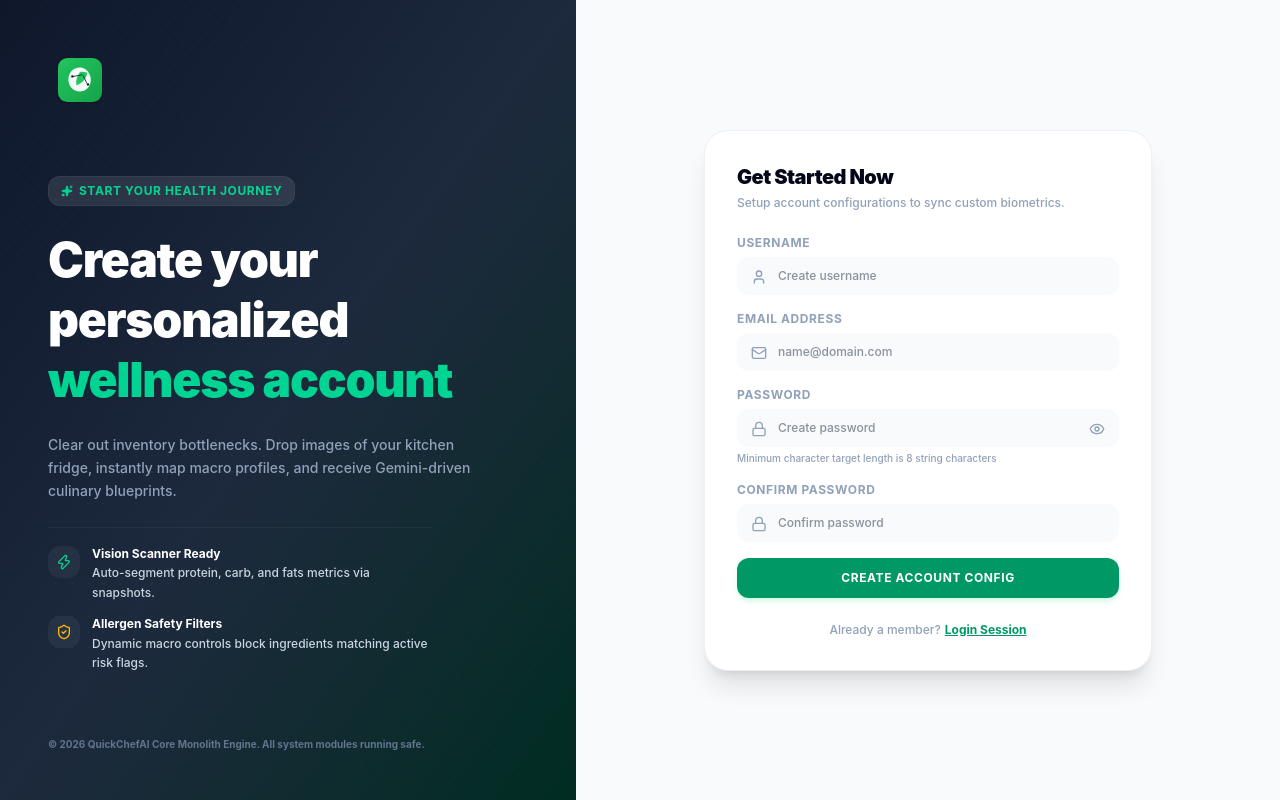
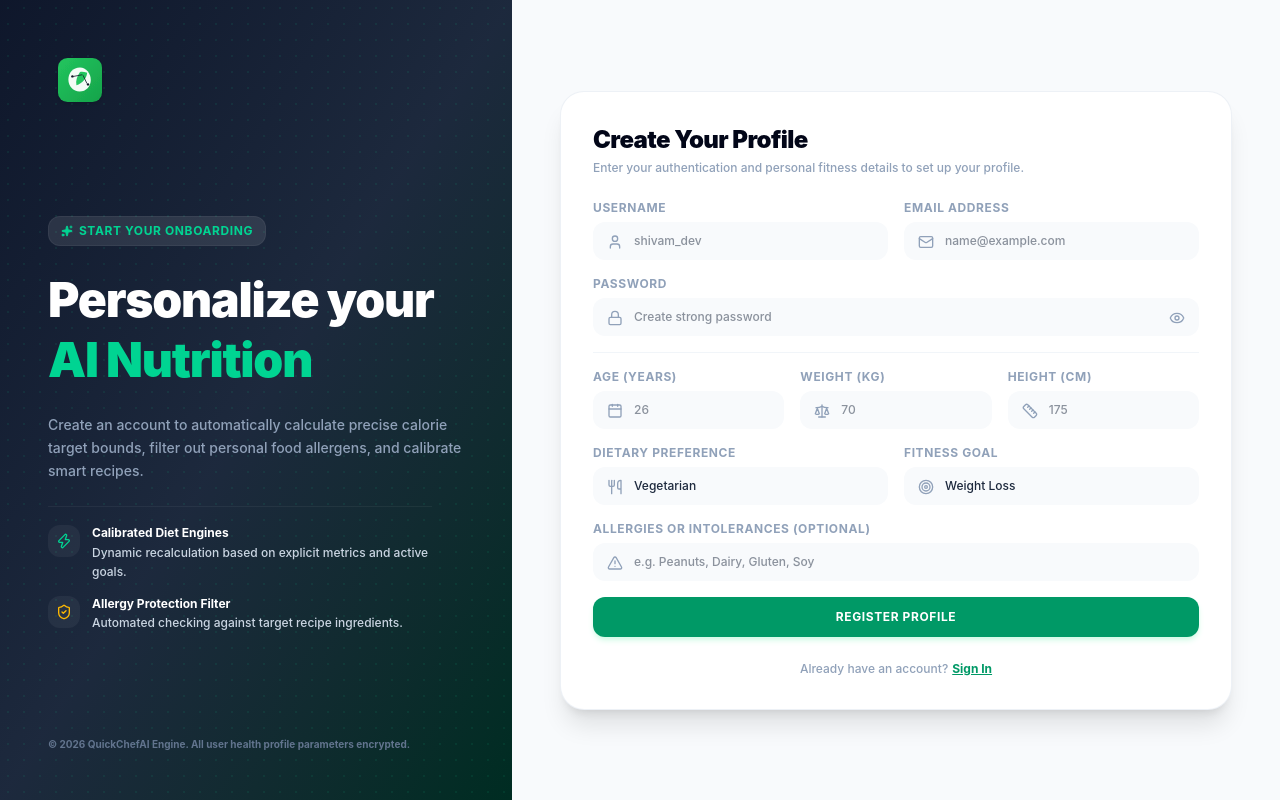
Before and after one commit to shivam-dev-stack/HQ-Nutrition-AI, a Next.js app: page / in a window 1280 px wide. Built offline with nearby package versions, Linux system fonts and the light colour scheme.

Commit message:
ui cleaned

```diff
--- a/app/dashboard/page.tsx
+++ b/app/dashboard/page.tsx
@@ -32,9 +32,9 @@ export default function DashboardPage() {
         setProfileData(data);
 
         // Dynamic Setup Configuration Redirect Gate
-        if (!data.name || !data.age || !data.weight || !data.height || !data.activity_level) {
-          router.push("/dashboard/profile");
-        }
+        // if (!data.name || !data.age || !data.weight || !data.height || !data.activity_level) {
+        //   router.push("/dashboard/profile");
+        // }
       } catch (error) {
         console.error("Profile fetch failed:", error);
       }
--- a/app/signup/page.tsx
+++ b/app/signup/page.tsx
@@ -3,11 +3,27 @@
 import React, { useState } from "react";
 import { useRouter } from "next/navigation";
 import Link from "next/link";
-import { Sparkles, ArrowRight, ShieldCheck, Zap, Lock, Mail, User, Eye, EyeOff, Loader2 } from "lucide-react";
+import {
+  Sparkles,
+  ShieldCheck,
+  Zap,
+  Lock,
+  User,
+  Eye,
+  EyeOff,
+  Loader2,
+  Mail,
+  Scale,
+  Ruler,
+  Calendar,
+  Utensils,
+  AlertTriangle,
+  Target
+} from "lucide-react";
 import Logo from "@/src/components/logo";
 import api from "@/src/lib/api";
 
-export default function SignupPage() {
+export default function RegisterPage() {
   const router = useRouter();
   const [showPassword, setShowPassword] = useState(false);
   const [authError, setAuthError] = useState("");
@@ -17,10 +33,17 @@ export default function SignupPage() {
     username: "",
     email: "",
     password: "",
-    confirmPassword: "",
+    age: "",
+    weight: "",
+    height: "",
+    diet_preference: "veg",
+    allergies: "",
+    goal: "weight_loss",
   });
 
-  const handleChange = (e: React.ChangeEvent<HTMLInputElement>) => {
+  const handleChange = (
+    e: React.ChangeEvent<HTMLInputElement | HTMLSelectElement | HTMLTextAreaElement>
+  ) => {
     setFormData({
       ...formData,
       [e.target.name]: e.target.value,
@@ -30,23 +53,24 @@ export default function SignupPage() {
 
   const handleSubmit = async (e: React.FormEvent<HTMLFormElement>) => {
     e.preventDefault();
-    if (formData.password !== formData.confirmPassword) {
-      setAuthError("Passwords do not match!");
-      return;
-    }
-
     try {
       setIsLoading(true);
-      const payload = {
-        username: formData.username,
-        email: formData.email,
-        password: formData.password,
-      };
-      const response = await api.post("/api/register/", payload);
-      console.log("Signup successful:", response.data);
+
+      // API request body formatted with demographic & dietary profile fields
+      const response = await api.post("/api/register/", {
+        ...formData,
+        age: Number(formData.age),
+        weight: Number(formData.weight),
+        height: Number(formData.height),
+      });
+
+      console.log("Registration successful:", response.data);
       router.push("/login");
     } catch (error: any) {
-      setAuthError(error.response?.data?.message || "Registration failed. Try again.");
+      console.error("Registration failed:", error);
+      setAuthError(
+        error.response?.data?.detail || "Registration failed. Please check your details."
+      );
     } finally {
       setIsLoading(false);
     }
@@ -55,7 +79,8 @@ export default function SignupPage() {
   return (
     <div className="min-h-screen bg-slate-50 text-slate-800 font-sans selection:bg-emerald-100 flex flex-col lg:flex-row">
 
-      <div className="hidden lg:flex lg:w-[45%] bg-gradient-to-br from-slate-900 via-slate-800 to-emerald-950 text-white p-12 flex-col justify-between relative overflow-hidden">
+      {/* Left Branding Side - Full Desktop View */}
+      <div className="hidden lg:flex lg:w-[40%] bg-gradient-to-br from-slate-900 via-slate-800 to-emerald-950 text-white p-12 flex-col justify-between relative overflow-hidden">
         <div className="absolute inset-0 opacity-10 bg-[radial-gradient(#10b981_1px,transparent_1px)] [background-size:16px_16px]" />
 
         <div className="relative z-10 flex items-center gap-2">
@@ -64,65 +89,64 @@ export default function SignupPage() {
 
         <div className="space-y-6 relative z-10 my-auto">
           <span className="inline-flex items-center gap-1.5 bg-white/10 text-emerald-400 px-3 py-1.5 rounded-xl text-xs font-bold border border-white/5 uppercase tracking-wider">
-            <Sparkles size={12} className="fill-emerald-400" /> Start Your Health Journey
+            <Sparkles size={12} className="fill-emerald-400" /> Start Your Onboarding
           </span>
           <h1 className="text-4xl xl:text-5xl font-black text-white tracking-tight leading-tight">
-            Create your personalized <span className="text-emerald-400">wellness account</span>
+            Personalize your <span className="text-emerald-400">AI Nutrition</span>
           </h1>
           <p className="text-xs xl:text-sm text-slate-400 font-medium leading-relaxed max-w-md">
-            Clear out inventory bottlenecks. Drop images of your kitchen fridge, instantly map macro profiles, and receive Gemini-driven culinary blueprints.
+            Create an account to automatically calculate precise calorie target bounds, filter out personal food allergens, and calibrate smart recipes.
           </p>
 
           <div className="space-y-3 pt-4 border-t border-white/5 max-w-sm">
             <div className="flex gap-3 items-start">
               <div className="p-2 bg-white/5 rounded-xl text-emerald-400 mt-0.5"><Zap size={16} /></div>
               <p className="text-xs text-slate-300 font-medium leading-relaxed">
-                <span className="font-bold text-white block">Vision Scanner Ready</span> Auto-segment protein, carb, and fats metrics via snapshots.
+                <span className="font-bold text-white block">Calibrated Diet Engines</span> Dynamic recalculation based on explicit metrics and active goals.
               </p>
             </div>
             <div className="flex gap-3 items-start">
               <div className="p-2 bg-white/5 rounded-xl text-amber-400 mt-0.5"><ShieldCheck size={16} /></div>
               <p className="text-xs text-slate-300 font-medium leading-relaxed">
-                <span className="font-bold text-white block">Allergen Safety Filters</span> Dynamic macro controls block ingredients matching active risk flags.
+                <span className="font-bold text-white block">Allergy Protection Filter</span> Automated checking against target recipe ingredients.
               </p>
             </div>
           </div>
         </div>
 
         <p className="text-[10px] font-bold text-slate-500 relative z-10">
-          © 2026 QuickChefAI Core Monolith Engine. All system modules running safe.
+          © 2026 QuickChefAI Engine. All user health profile parameters encrypted.
         </p>
       </div>
 
-      <div className="flex-1 flex flex-col justify-center items-center px-4 sm:px-6 lg:px-8 py-10 bg-slate-50 relative">
+      {/* Right Registration Form */}
+      <div className="flex-1 flex flex-col justify-center items-center px-4 sm:px-6 lg:px-8 py-10 bg-slate-50 relative overflow-y-auto">
 
         <div className="lg:hidden mb-6 flex justify-center">
           <Logo />
         </div>
 
-        <div className="w-full max-w-md bg-white rounded-3xl border border-slate-200/60 shadow-xl p-6 sm:p-8 transition-all">
+        <div className="w-full max-w-2xl bg-white rounded-3xl border border-slate-200/60 shadow-xl p-6 sm:p-8 transition-all">
 
-          <div className="text-center sm:text-left space-y-1">
-            <h2 className="text-2xl font-black tracking-tight text-slate-950 lg:hidden">
-              Start your health journey
-            </h2>
-            <h2 className="text-xl font-black tracking-tight text-slate-950 hidden lg:block">
-              Get Started Now
+          <div className="text-center sm:text-left space-y-1 mb-6">
+            <h2 className="text-2xl font-black tracking-tight text-slate-950">
+              Create Your Profile
             </h2>
             <p className="text-xs text-slate-400 font-medium">
-              Setup account configurations to sync custom biometrics.
+              Enter your authentication and personal fitness details to set up your profile.
             </p>
           </div>
 
           {authError && (
-            <div className="mt-4 p-3 bg-red-50 border border-red-100 text-red-600 rounded-xl text-xs font-bold text-center">
+            <div className="mb-4 p-3 bg-red-50 border border-red-100 text-red-600 rounded-xl text-xs font-bold text-center animate-fade-in">
               {authError}
             </div>
           )}
 
+          <form onSubmit={handleSubmit} className="space-y-4">
 
-          <form onSubmit={handleSubmit} className="mt-6 space-y-4">
-
+            {/* Account Credentials Group */}
+            <div className="grid grid-cols-1 sm:grid-cols-2 gap-4">
               <div>
                 <label className="block text-xs font-bold text-slate-400 uppercase tracking-wider mb-1.5">Username</label>
                 <div className="relative">
@@ -133,14 +157,14 @@ export default function SignupPage() {
                     required
                     value={formData.username}
                     onChange={handleChange}
-                  placeholder="Create username"
+                    placeholder="shivam_dev"
                     className="w-full bg-slate-50 pl-10 pr-4 py-2.5 rounded-xl text-xs font-medium border border-transparent focus:outline-none focus:border-emerald-500 focus:bg-white transition-all focus:ring-4 focus:ring-emerald-100"
                   />
                 </div>
               </div>
 
               <div>
-              <label className="block text-xs font-bold text-slate-400 uppercase tracking-wider mb-1.5">Email address</label>
+                <label className="block text-xs font-bold text-slate-400 uppercase tracking-wider mb-1.5">Email Address</label>
                 <div className="relative">
                   <Mail className="absolute left-3.5 top-3 text-slate-400" size={16} />
                   <input
@@ -149,9 +173,10 @@ export default function SignupPage() {
                     required
                     value={formData.email}
                     onChange={handleChange}
-                  placeholder="name@domain.com"
+                    placeholder="name@example.com"
                     className="w-full bg-slate-50 pl-10 pr-4 py-2.5 rounded-xl text-xs font-medium border border-transparent focus:outline-none focus:border-emerald-500 focus:bg-white transition-all focus:ring-4 focus:ring-emerald-100"
                   />
+                </div>
               </div>
             </div>
 
@@ -165,27 +190,123 @@ export default function SignupPage() {
                   required
                   value={formData.password}
                   onChange={handleChange}
-                  placeholder="Create password"
+                  placeholder="Create strong password"
                   className="w-full bg-slate-50 pl-10 pr-10 py-2.5 rounded-xl text-xs font-medium border border-transparent focus:outline-none focus:border-emerald-500 focus:bg-white transition-all focus:ring-4 focus:ring-emerald-100"
                 />
                 <button type="button" onClick={() => setShowPassword(!showPassword)} className="absolute right-3.5 top-3 text-slate-400 hover:text-slate-600">
                   {showPassword ? <EyeOff size={16} /> : <Eye size={16} />}
                 </button>
               </div>
-              <span className="text-[10px] text-slate-400 mt-1 block font-medium">Minimum character target length is 8 string characters</span>
+            </div>
+
+            <hr className="border-slate-100 my-4" />
+
+            {/* Health & Metrics Section */}
+            <div className="grid grid-cols-1 sm:grid-cols-3 gap-4">
+              <div>
+                <label className="block text-xs font-bold text-slate-400 uppercase tracking-wider mb-1.5">Age (Years)</label>
+                <div className="relative">
+                  <Calendar className="absolute left-3.5 top-3 text-slate-400" size={16} />
+                  <input
+                    type="number"
+                    name="age"
+                    required
+                    min="10"
+                    max="120"
+                    value={formData.age}
+                    onChange={handleChange}
+                    placeholder="26"
+                    className="w-full bg-slate-50 pl-10 pr-4 py-2.5 rounded-xl text-xs font-medium border border-transparent focus:outline-none focus:border-emerald-500 focus:bg-white transition-all focus:ring-4 focus:ring-emerald-100"
+                  />
+                </div>
               </div>
 
               <div>
-              <label className="block text-xs font-bold text-slate-400 uppercase tracking-wider mb-1.5">Confirm Password</label>
+                <label className="block text-xs font-bold text-slate-400 uppercase tracking-wider mb-1.5">Weight (kg)</label>
                 <div className="relative">
-                <Lock className="absolute left-3.5 top-3 text-slate-400" size={16} />
+                  <Scale className="absolute left-3.5 top-3 text-slate-400" size={16} />
                   <input
-                  type={showPassword ? "text" : "password"}
-                  name="confirmPassword"
+                    type="number"
+                    name="weight"
                     required
-                  value={formData.confirmPassword}
+                    step="0.1"
+                    value={formData.weight}
                     onChange={handleChange}
-                  placeholder="Confirm password"
+                    placeholder="70"
+                    className="w-full bg-slate-50 pl-10 pr-4 py-2.5 rounded-xl text-xs font-medium border border-transparent focus:outline-none focus:border-emerald-500 focus:bg-white transition-all focus:ring-4 focus:ring-emerald-100"
+                  />
+                </div>
+              </div>
+
+              <div>
+                <label className="block text-xs font-bold text-slate-400 uppercase tracking-wider mb-1.5">Height (cm)</label>
+                <div className="relative">
+                  <Ruler className="absolute left-3.5 top-3 text-slate-400" size={16} />
+                  <input
+                    type="number"
+                    name="height"
+                    required
+                    value={formData.height}
+                    onChange={handleChange}
+                    placeholder="175"
+                    className="w-full bg-slate-50 pl-10 pr-4 py-2.5 rounded-xl text-xs font-medium border border-transparent focus:outline-none focus:border-emerald-500 focus:bg-white transition-all focus:ring-4 focus:ring-emerald-100"
+                  />
+                </div>
+              </div>
+            </div>
+
+            {/* Diet Preferences & Goals Section */}
+            <div className="grid grid-cols-1 sm:grid-cols-2 gap-4">
+              <div>
+                <label className="block text-xs font-bold text-slate-400 uppercase tracking-wider mb-1.5">Dietary Preference</label>
+                <div className="relative">
+                  <Utensils className="absolute left-3.5 top-3 text-slate-400" size={16} />
+                  <select
+                    name="diet_preference"
+                    value={formData.diet_preference}
+                    onChange={handleChange}
+                    className="w-full bg-slate-50 pl-10 pr-4 py-2.5 rounded-xl text-xs font-medium border border-transparent focus:outline-none focus:border-emerald-500 focus:bg-white transition-all focus:ring-4 focus:ring-emerald-100 appearance-none"
+                  >
+                    <option value="veg">Vegetarian</option>
+                    <option value="eggetarian">Eggetarian</option>
+                    <option value="non_veg">Non-Vegetarian</option>
+                    <option value="vegan">Vegan</option>
+                  </select>
+                </div>
+              </div>
+
+              <div>
+                <label className="block text-xs font-bold text-slate-400 uppercase tracking-wider mb-1.5">Fitness Goal</label>
+                <div className="relative">
+                  <Target className="absolute left-3.5 top-3 text-slate-400" size={16} />
+                  <select
+                    name="goal"
+                    value={formData.goal}
+                    onChange={handleChange}
+                    className="w-full bg-slate-50 pl-10 pr-4 py-2.5 rounded-xl text-xs font-medium border border-transparent focus:outline-none focus:border-emerald-500 focus:bg-white transition-all focus:ring-4 focus:ring-emerald-100 appearance-none"
+                  >
+                    <option value="weight_loss">Weight Loss</option>
+                    <option value="muscle_gain">Muscle Gain</option>
+                    <option value="maintenance">Maintenance</option>
+                    <option value="endurance">Endurance & Health</option>
+                  </select>
+                </div>
+              </div>
+            </div>
+
+            {/* Allergies Text Field */}
+            <div>
+              <label className="block text-xs font-bold text-slate-400 uppercase tracking-wider mb-1.5">
+                Allergies or Intolerances (Optional)
+              </label>
+              <div className="relative">
+                <AlertTriangle className="absolute left-3.5 top-3 text-slate-400" size={16} />
+                <input
+                  type="text"
+                  name="allergies"
+                  value={formData.allergies}
+                  onChange={handleChange}
+                  placeholder="e.g. Peanuts, Dairy, Gluten, Soy"
                   className="w-full bg-slate-50 pl-10 pr-4 py-2.5 rounded-xl text-xs font-medium border border-transparent focus:outline-none focus:border-emerald-500 focus:bg-white transition-all focus:ring-4 focus:ring-emerald-100"
                 />
               </div>
@@ -194,17 +315,17 @@ export default function SignupPage() {
             <button
               type="submit"
               disabled={isLoading}
-              className="w-full bg-emerald-600 hover:bg-emerald-700 text-white p-3 rounded-xl font-bold text-xs uppercase tracking-wider shadow-md shadow-emerald-100 transition-all active:scale-[0.98] mt-2 flex items-center justify-center gap-1.5 disabled:opacity-80"
+              className="w-full bg-emerald-600 hover:bg-emerald-700 text-white p-3 rounded-xl font-bold text-xs uppercase tracking-wider shadow-md shadow-emerald-100 transition-all active:scale-[0.98] mt-4 flex items-center justify-center gap-1.5 disabled:opacity-80"
             >
               {isLoading && <Loader2 size={14} className="animate-spin" />}
-              {isLoading ? "Provisioning..." : "Create Account Config"}
+              {isLoading ? "Creating Profile..." : "Register Profile"}
             </button>
           </form>
 
           <p className="mt-6 text-center text-xs font-medium text-slate-400">
-            Already a member?
+            Already have an account?
             <Link href="/login" className="ml-1 font-bold text-emerald-600 hover:text-emerald-700 underline transition-colors">
-              Login Session
+              Sign In
             </Link>
           </p>
 
```
Lines whose indentation alone changed are shown as unchanged.
